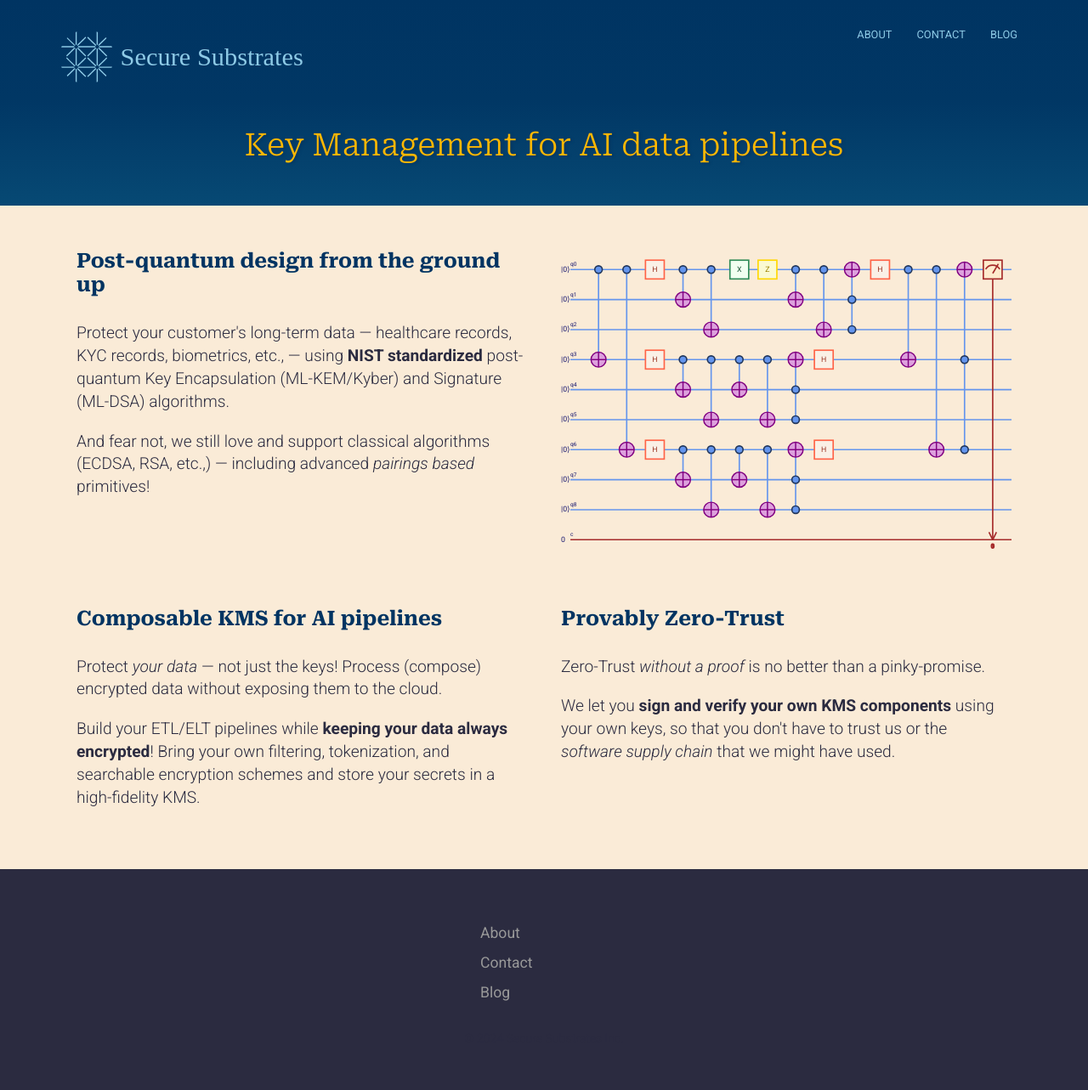
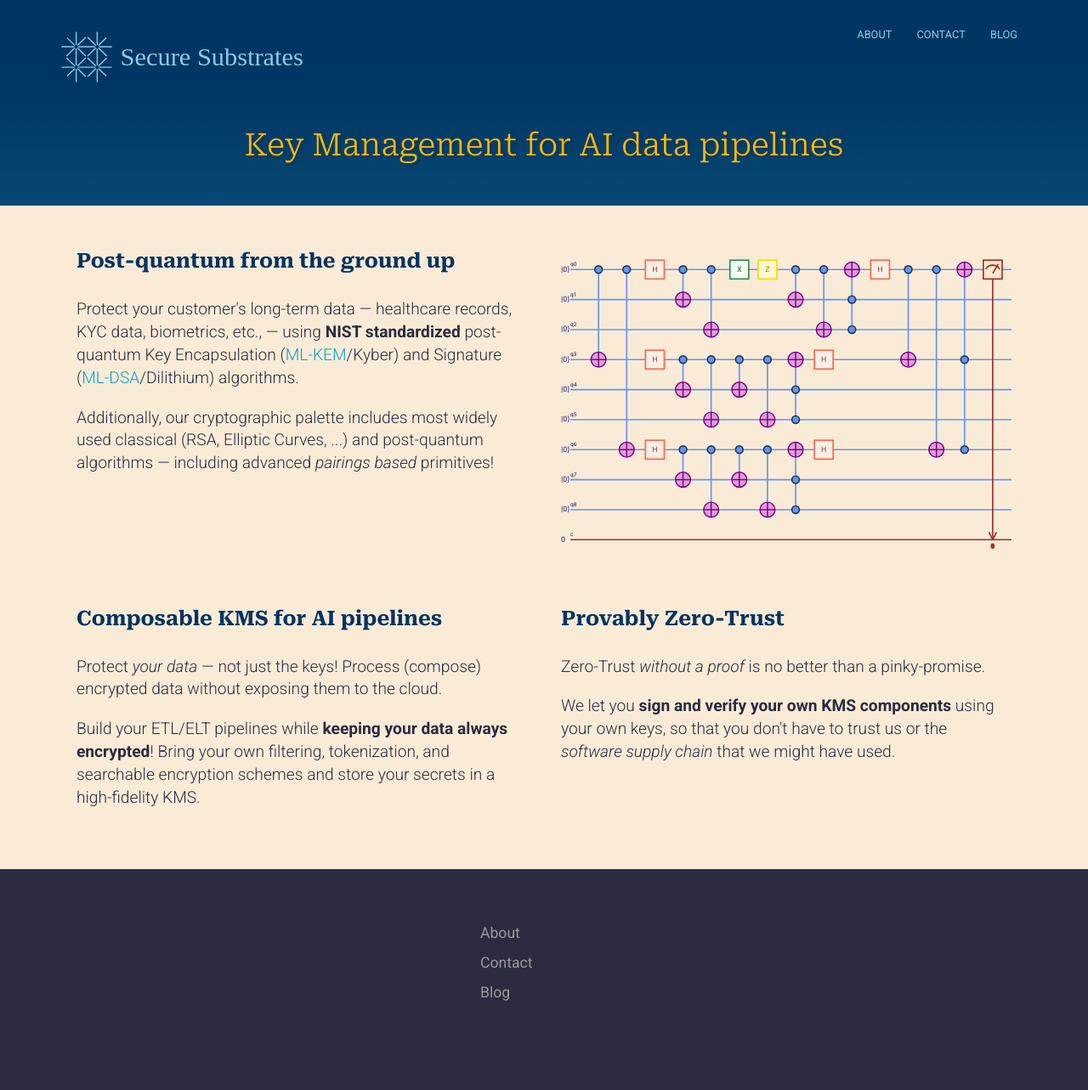
Before and after one commit to securesubstrates/securesubstrates.github.io, a Jekyll site: the page built from index.html, in a window 1280 px wide. Shown: the whole page at 85% size. Built offline with Jekyll 4.4.1, drawn with Linux system fonts in a browser that asks for light colours; some web fonts are replaced.

Commit message:
Fixing landing page text
Fixing landing page text

```diff
--- a/_config.yml
+++ b/_config.yml
@@ -9,7 +9,7 @@ google_maps_javascript_api_key:
 disqus_shortname:
 
 host: 0.0.0.0
-port: 65001
+port: 65000
 
 # Values for the jekyll-seo-tag gem (https://github.com/jekyll/jekyll-seo-tag)
 logo: /images/favicon.png
--- a/index.html
+++ b/index.html
@@ -13,24 +13,31 @@ description: PQC, Kyber, NIST ML-KEM, Dilithium, NIST ML-DSA, Encrypted Deep Lea
   <section>
     <div class="container flex">
       <div class="text editable">
-        <h2><strong>Post-quantum design from the ground up</strong></h2>
+        <h2><strong>Post-quantum from the ground up</strong></h2>
         <p>
           Protect your customer's long-term data &mdash; healthcare records, KYC
-          records, biometrics, etc., &mdash; using
-          <strong>NIST standardized</strong> post-quantum Key Encapsulation
-          (ML-KEM/Kyber) and Signature (ML-DSA) algorithms.
+          data, biometrics, etc., &mdash; using
+          <strong>NIST standardized</strong> post-quantum Key Encapsulation (<a
+            href="https://csrc.nist.gov/pubs/fips/203/final"
+            target="_blank"
+            rel="noopener noreferrer"
+            >ML-KEM</a
+          >/Kyber) and Signature (<a
+            href="https://csrc.nist.gov/pubs/fips/204/final"
+            target="_blank"
+            rel="noopener noreferrer"
+            >ML-DSA</a
+          >/Dilithium) algorithms.
         </p>
         <p>
-          And fear not, we still love and support classical algorithms (ECDSA,
-          RSA, etc.,) &mdash; including advanced
+          Additionally, our cryptographic palette includes most widely used
+          classical (RSA, Elliptic Curves, ...) and post-quantum algorithms
+          &mdash; including advanced
           <em>pairings based</em> primitives!
         </p>
-
       </div>
 
-      <div id="shor-qc" class="image" style="width: 530px">
-        {% include svg/shor.svg %}
-      </div>
+      <div id="shor-qc" class="image">{% include svg/shor.svg %}</div>
     </div>
   </section>
 
```
